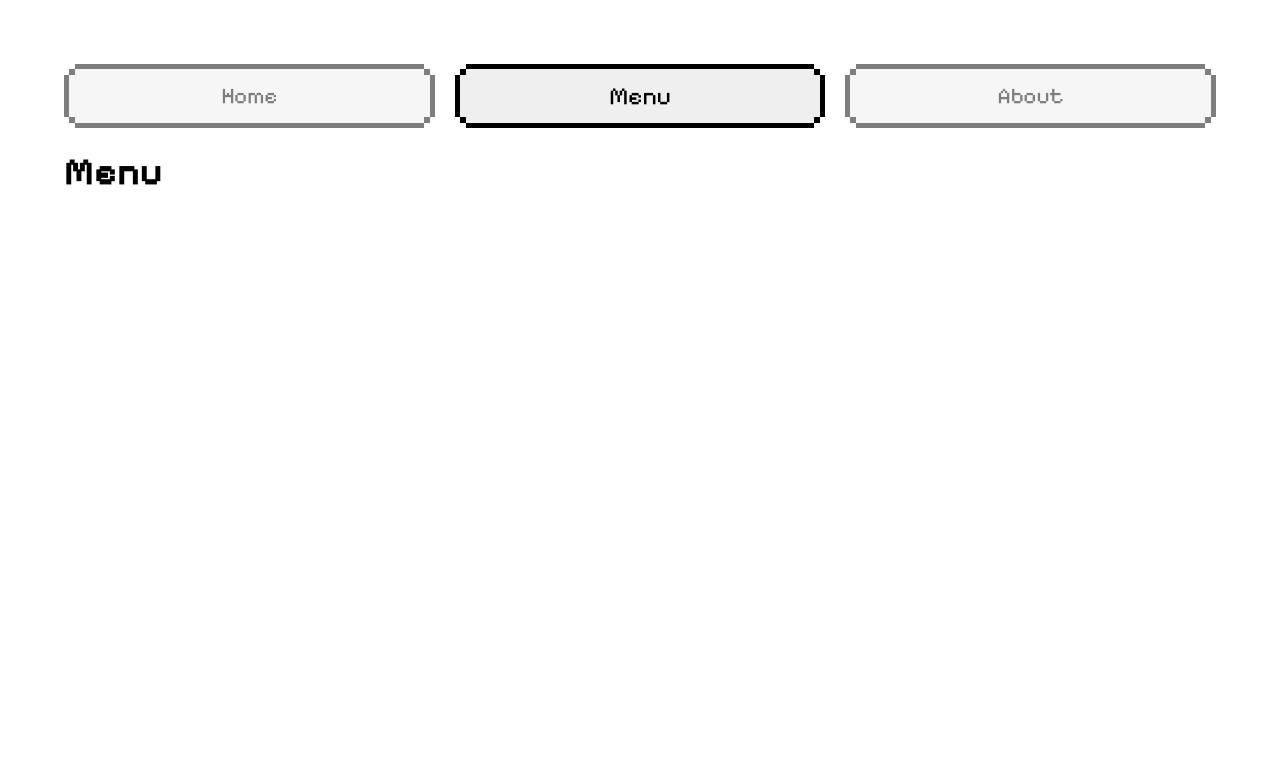
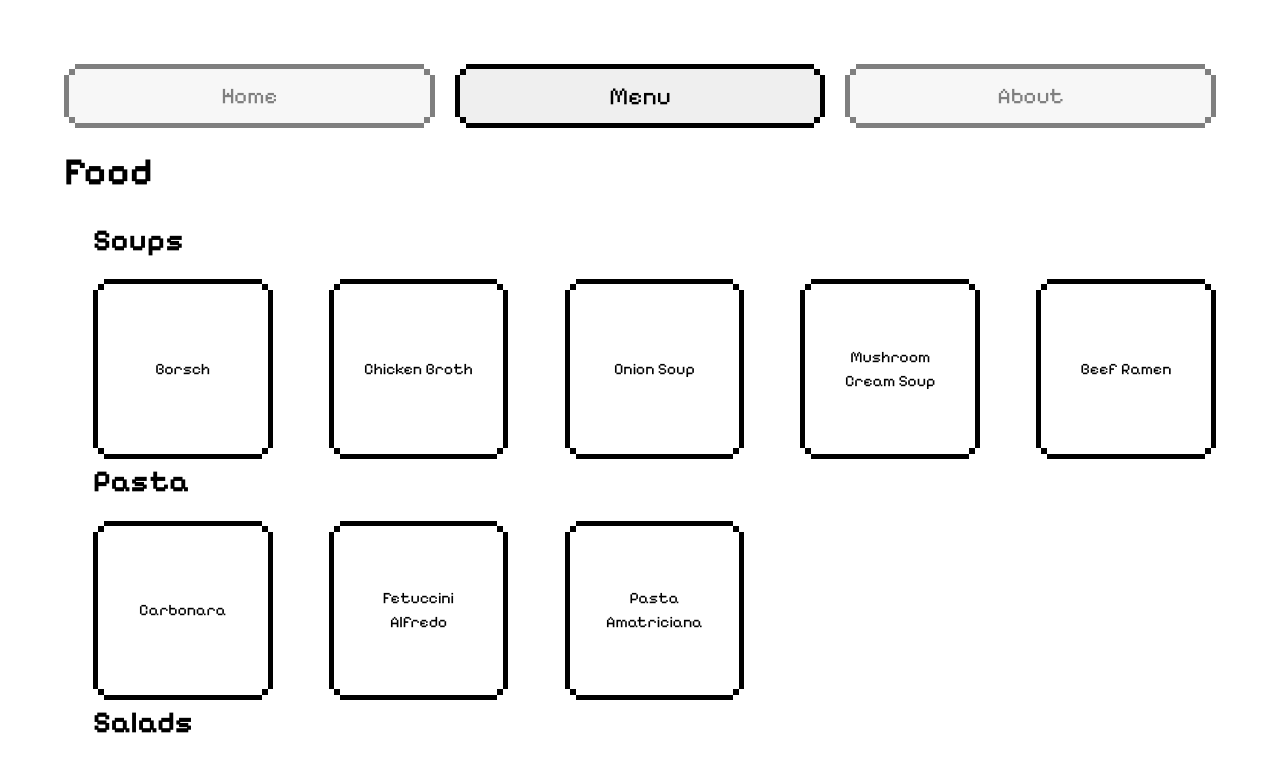
Before and after one commit to Sseik/restaurant-page, a website built with webpack: page src/template.html in a window 1280 px wide. Both pictures are taken after a click on the button "Menu". Shown: the top 759 px of the page. Built offline with nearby package versions, Linux system fonts and the light colour scheme.

Commit message:
Add food menu

```diff
--- /dev/null
+++ b/src/modules/menu.css
@@ -0,0 +1,30 @@
+.category-menu {
+  margin-left: min(2.5%, 32px);
+}
+
+.list-container {
+  display: flex;
+}
+
+.item-list {
+  display: flex;
+  gap: 5%;
+  padding: 0;
+  margin: 0;
+  width: 100%;
+  overflow: scroll;
+  & .menu-item {
+    display: flex;
+    justify-content: center;
+    align-items: center;
+    border-image: var(--border-image) 3;
+    padding: 0 16px;
+    border-radius: 24px;
+    border-width: 16px;
+    border-style: solid;
+    width: max(100px, 16%);
+    aspect-ratio: 1 / 1;
+    flex-shrink: 0;
+    text-align: center;
+  }
+}
--- a/src/modules/menu.js
+++ b/src/modules/menu.js
@@ -1,7 +1,68 @@
+import { createCard, createWithClasses } from "./helper.js";
+import "./menu.css";
+
+const foodMenu = [
+  {
+    category: "Soups",
+    items: [
+      "Borsch",
+      "Chicken Broth",
+      "Onion Soup",
+      "Mushroom Cream Soup",
+      "Beef Ramen",
+      "Pork Ramen",
+    ],
+    images: [null, null, null, null, null, null],
+  },
+  {
+    category: "Pasta",
+    items: ["Carbonara", "Fetuccini Alfredo", "Pasta Amatriciana"],
+    images: [null, null, null],
+  },
+  {
+    category: "Salads",
+    items: ["Ceasar Salad", "Tuna Salad"],
+    images: [null, null],
+  },
+  {
+    category: "Dessserts",
+    items: [
+      "New York Cheesecake",
+      "Basque Cheesecake",
+      "Napoleon Cake",
+      "Brownie",
+      "Chocolate Muffin",
+    ],
+    images: [null, null, null, null, null],
+  },
+];
+
 export default function () {
   const contentMain = document.querySelector("#content");
   contentMain.innerHTML = "";
-  const h2 = document.createElement("h2");
-  h2.textContent = "Menu";
-  contentMain.appendChild(h2);
+
+  const foodMenuDiv = createWithClasses("section", "", "menu");
+  const heading1 = document.createElement("h2");
+  heading1.textContent = "Food";
+  foodMenuDiv.appendChild(heading1);
+  for (let section of foodMenu) {
+    const categoryMenuDiv = createWithClasses("section", "", "category-menu");
+    const subheading = createWithClasses("h3", section.category);
+    const listContainer = createWithClasses("div", "", "container");
+    const leftArrow = document.createElement("img");
+    const itemList = createWithClasses("ul", "", "item-list");
+    for (let item of section.items) {
+      const listItem = createWithClasses("li", item, "menu-item");
+      itemList.appendChild(listItem);
+    }
+    const rightArrow = document.createElement("img");
+    listContainer.append(leftArrow, itemList, rightArrow);
+    categoryMenuDiv.append(subheading, listContainer);
+    foodMenuDiv.appendChild(categoryMenuDiv);
+  }
+
+  const heading2 = document.createElement("h2");
+  heading2.textContent = "Drinks";
+
+  contentMain.append(foodMenuDiv, heading2);
 }
--- a/src/style.css
+++ b/src/style.css
@@ -51,7 +51,12 @@ button {
 
 h2 {
   font-size: calc(2rem + 0.5vw);
-  margin-bottom: 2rem;
+  margin-bottom: 1rem;
+}
+
+h3 {
+  font-size: calc((1.5rem + 0.5vw));
+  margin-bottom: 1rem;
 }
 
 .card {
```
